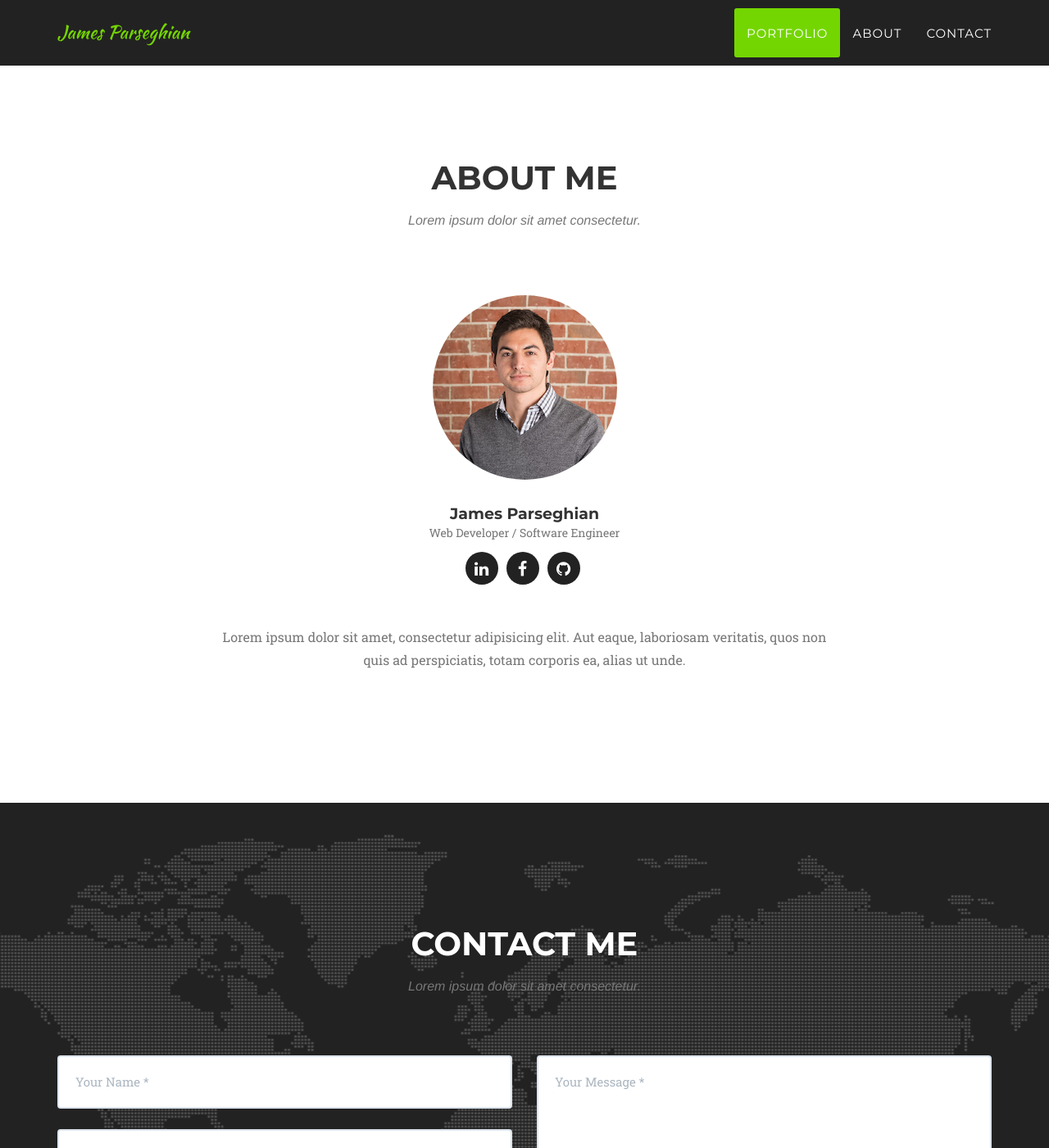
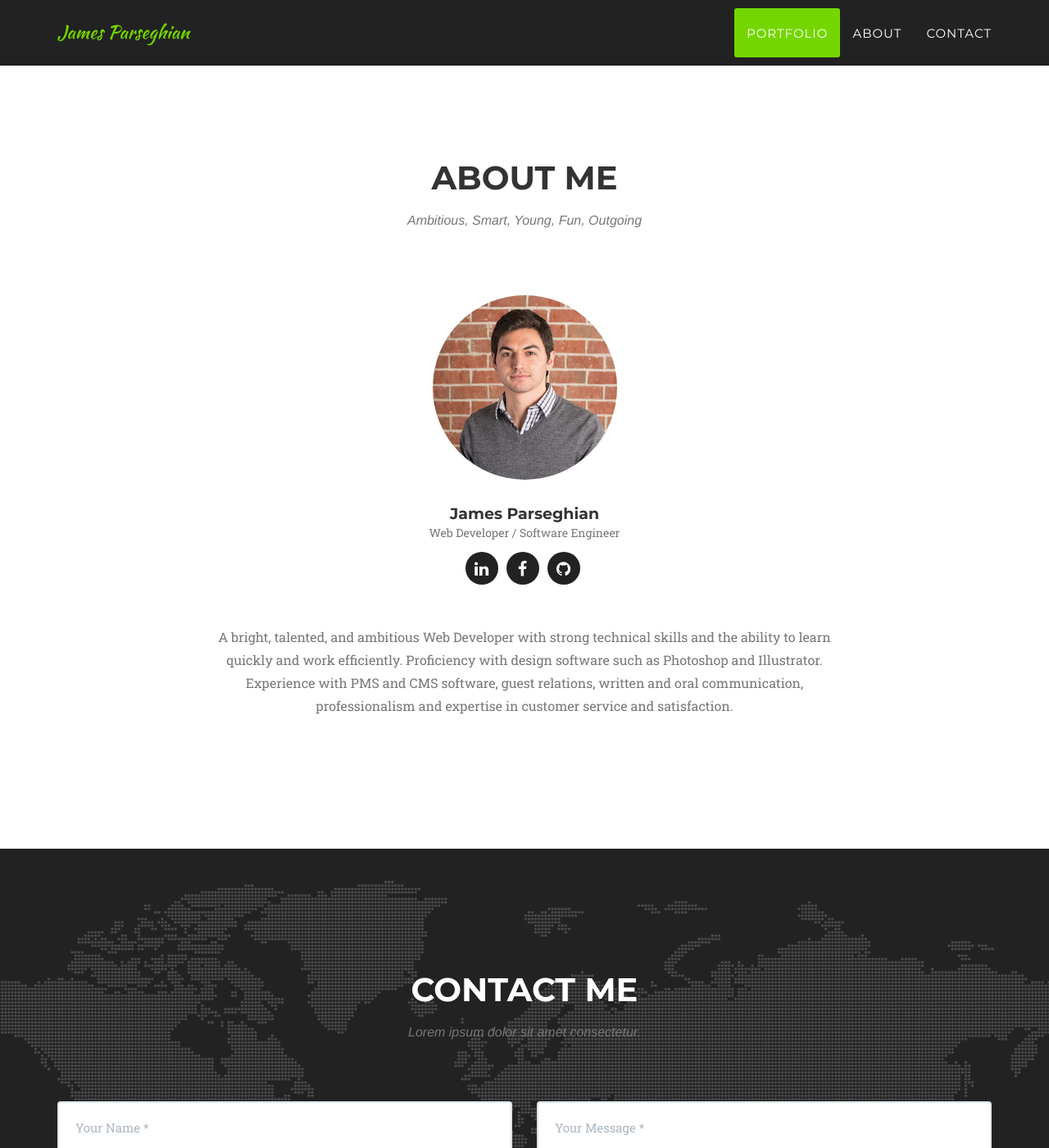
Before and after one commit to jjparseghian/jjparseghian.github.io, a Jekyll site: the page built from index.html, in a window 1280 px wide and 1400 px high, scrolled down 2004 px. Shown: the whole window at 82% size. Built offline with Jekyll 4.4.1, drawn with Linux system fonts in a browser that asks for light colours; some web fonts are replaced.

Commit message:
Add sub heading and description of me

```diff
--- a/_includes/about.html
+++ b/_includes/about.html
@@ -4,7 +4,7 @@
             <div class="row">
                 <div class="col-lg-12 text-center">
                     <h2 class="section-heading">About Me</h2>
-                    <h3 class="section-subheading text-muted">Lorem ipsum dolor sit amet consectetur.</h3>
+                    <h3 class="section-subheading text-muted">Ambitious, Smart, Young, Fun, Outgoing</h3>
                 </div>
             </div>
             <div class="row">
@@ -26,7 +26,7 @@
             </div>
             <div class="row">
                 <div class="col-lg-8 col-lg-offset-2 text-center">
-                    <p class="large text-muted">Lorem ipsum dolor sit amet, consectetur adipisicing elit. Aut eaque, laboriosam veritatis, quos non quis ad perspiciatis, totam corporis ea, alias ut unde.</p>
+                    <p class="large text-muted">A bright, talented, and ambitious Web Developer with strong technical skills and the ability to learn quickly and work efficiently. Proficiency with design software such as Photoshop and Illustrator. Experience with PMS and CMS software, guest relations, written and oral communication, professionalism and expertise in customer service and satisfaction.</p>
                 </div>
             </div>
         </div>
```
